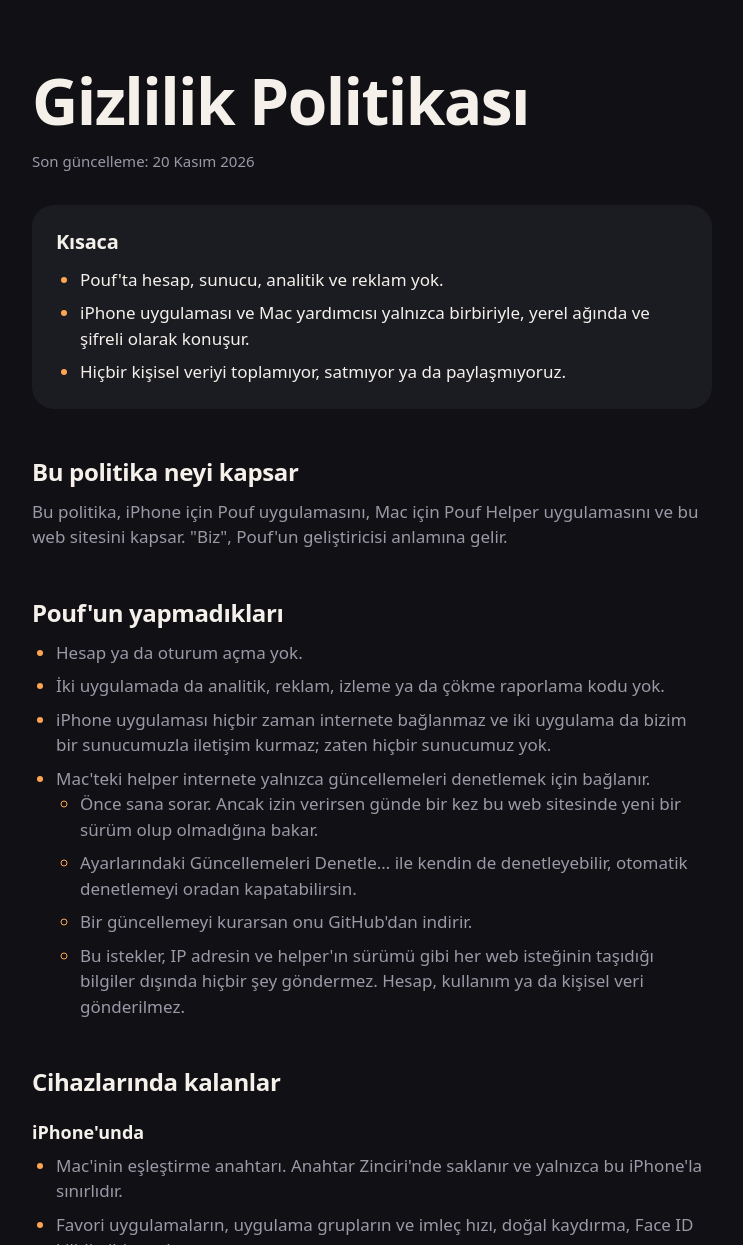
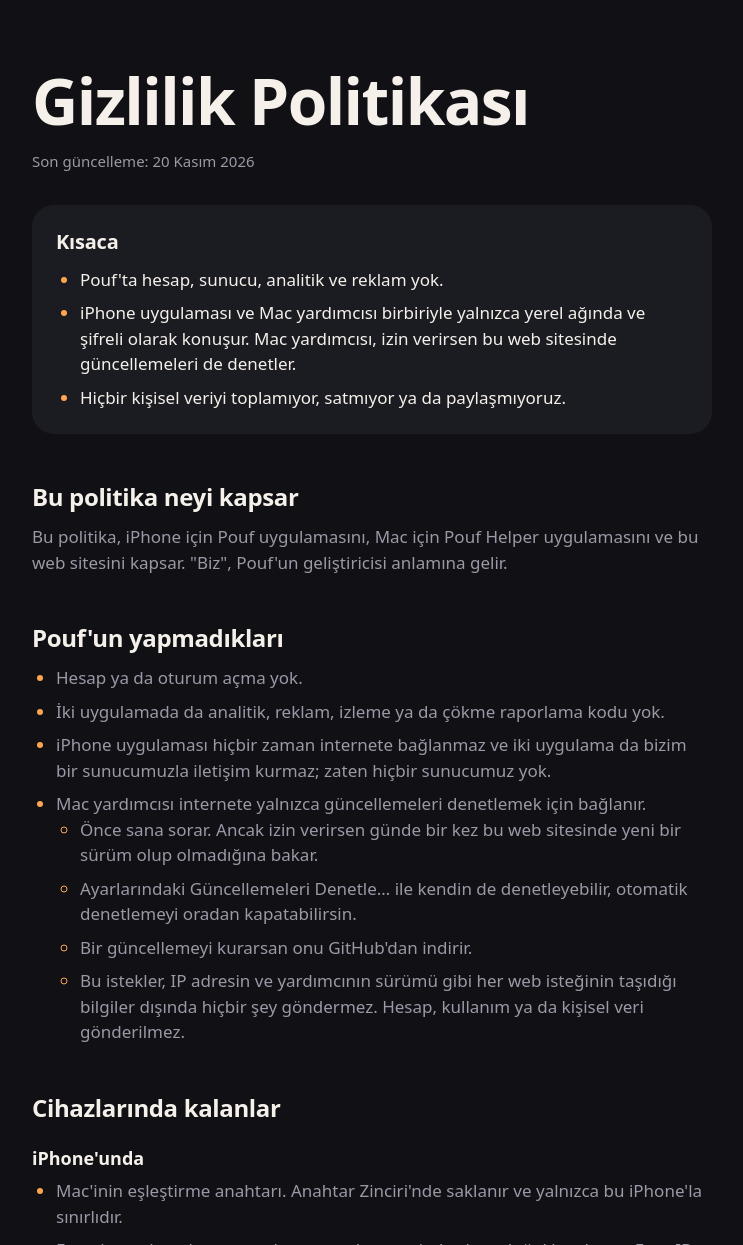
Before and after one commit to kaancakr/pouf-app, a plain HTML site: page tr/privacy/index.html in a window 1280 px wide. Shown: the part 61-1306 px from the top of the page, without its empty margins (268-1011 px from the left). Drawn offline with Linux system fonts and the light colour scheme.

Commit message:
fix: say the helper checks for updates in the privacy summary and support answer

```diff
--- a/tr/privacy/index.html
+++ b/tr/privacy/index.html
@@ -5,7 +5,7 @@
   <meta http-equiv="Content-Security-Policy" content="default-src 'none'; style-src 'self'; img-src 'self'; script-src 'none'; base-uri 'none'; form-action 'none'">
   <meta name="viewport" content="width=device-width, initial-scale=1">
   <title>Gizlilik Politikası · Pouf</title>
-  <meta name="description" content="Pouf'ta hesap, sunucu ve analitik yok. iPhone uygulaması ve Mac yardımcısı yalnızca birbiriyle, yerel ağında ve şifreli olarak konuşur.">
+  <meta name="description" content="Pouf'ta hesap, sunucu ve analitik yok. iPhone uygulaması ve Mac yardımcısı birbiriyle yalnızca yerel ağında ve şifreli olarak konuşur; yardımcı, izin verirsen güncellemeleri de denetler.">
   <link rel="canonical" href="https://kaancakr.github.io/pouf-app/tr/privacy/">
   <link rel="alternate" hreflang="en" href="https://kaancakr.github.io/pouf-app/privacy/">
   <link rel="alternate" hreflang="tr" href="https://kaancakr.github.io/pouf-app/tr/privacy/">
@@ -42,7 +42,7 @@
           <h2 class="title-3">Kısaca</h2>
           <ul>
             <li>Pouf'ta hesap, sunucu, analitik ve reklam yok.</li>
-            <li>iPhone uygulaması ve Mac yardımcısı yalnızca birbiriyle, yerel ağında ve şifreli olarak konuşur.</li>
+            <li>iPhone uygulaması ve Mac yardımcısı birbiriyle yalnızca yerel ağında ve şifreli olarak konuşur. Mac yardımcısı, izin verirsen bu web sitesinde güncellemeleri de denetler.</li>
             <li>Hiçbir kişisel veriyi toplamıyor, satmıyor ya da paylaşmıyoruz.</li>
           </ul>
         </div>
@@ -57,12 +57,12 @@
           <li>Hesap ya da oturum açma yok.</li>
           <li>İki uygulamada da analitik, reklam, izleme ya da çökme raporlama kodu yok.</li>
           <li>iPhone uygulaması hiçbir zaman internete bağlanmaz ve iki uygulama da bizim bir sunucumuzla iletişim kurmaz; zaten hiçbir sunucumuz yok.</li>
-          <li>Mac'teki helper internete yalnızca güncellemeleri denetlemek için bağlanır.
+          <li>Mac yardımcısı internete yalnızca güncellemeleri denetlemek için bağlanır.
             <ul>
               <li>Önce sana sorar. Ancak izin verirsen günde bir kez bu web sitesinde yeni bir sürüm olup olmadığına bakar.</li>
               <li>Ayarlarındaki Güncellemeleri Denetle… ile kendin de denetleyebilir, otomatik denetlemeyi oradan kapatabilirsin.</li>
               <li>Bir güncellemeyi kurarsan onu GitHub'dan indirir.</li>
-              <li>Bu istekler, IP adresin ve helper'ın sürümü gibi her web isteğinin taşıdığı bilgiler dışında hiçbir şey göndermez. Hesap, kullanım ya da kişisel veri gönderilmez.</li>
+              <li>Bu istekler, IP adresin ve yardımcının sürümü gibi her web isteğinin taşıdığı bilgiler dışında hiçbir şey göndermez. Hesap, kullanım ya da kişisel veri gönderilmez.</li>
             </ul>
           </li>
         </ul>
```
Also changed, not shown: privacy/index.html (+2 -2 lines), support/index.html (+1 -1 lines), tr/support/index.html (+1 -1 lines), 1 other file.
